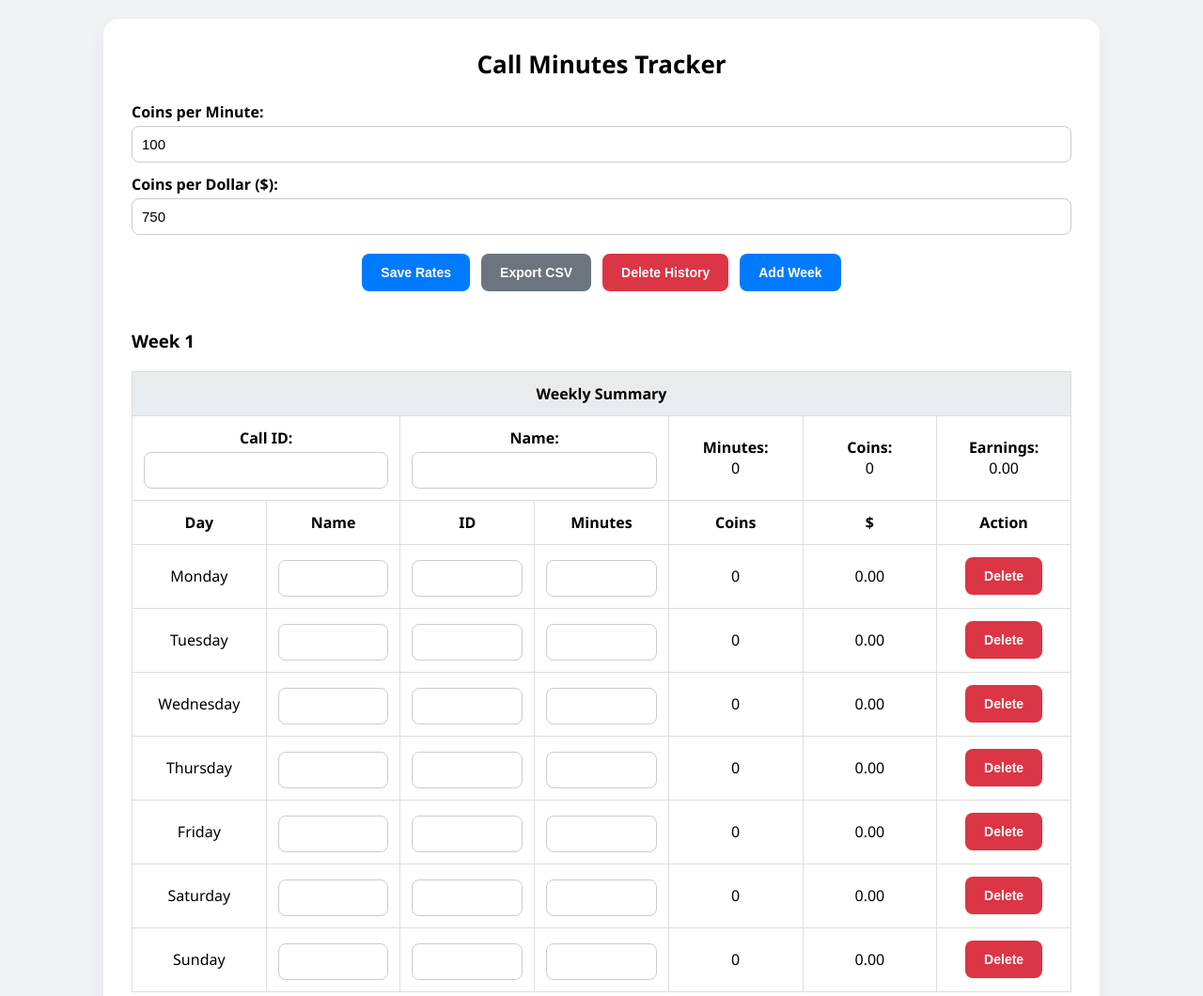
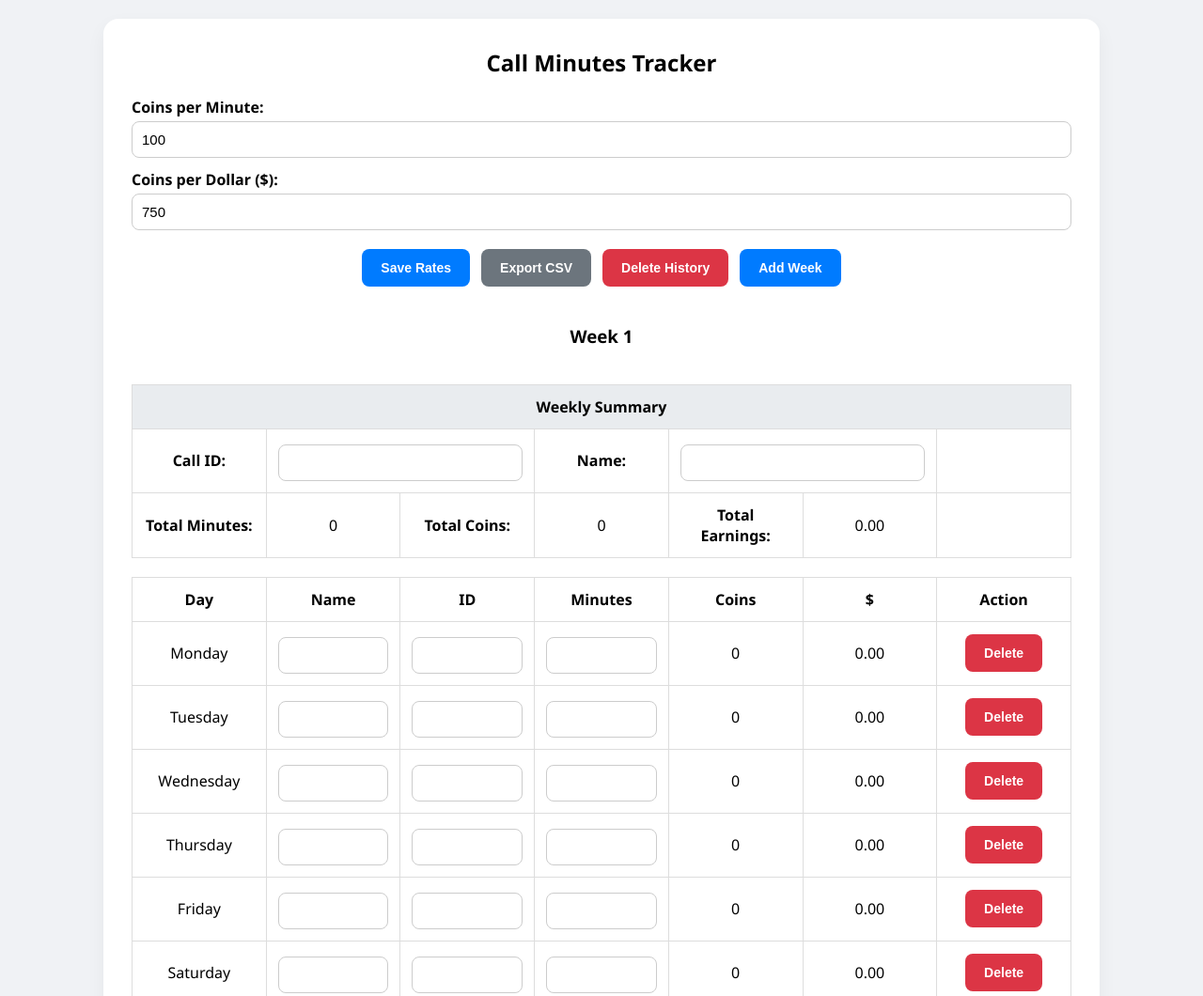
Before and after one commit to coinmaster202/cointracker-full, a website: page public/index.html in a window 1280 px wide. Shown: the top 1060 px of the page at 94% size. Drawn offline with Linux system fonts and the light colour scheme.

Commit message:
Update index.html

```diff
--- a/public/index.html
+++ b/public/index.html
@@ -21,9 +21,8 @@
       box-shadow: 0 8px 20px rgba(0, 0, 0, 0.05);
     }
 
-    h2 {
+    h2, h3 {
       margin-top: 0;
-      font-size: 26px;
       text-align: center;
     }
 
@@ -71,11 +70,20 @@
     .btn-secondary { background: #6c757d; color: white; }
     .btn-secondary:hover { background: #5a6268; }
 
+    .week {
+      margin-top: 40px;
+    }
+
+    .table-wrapper {
+      overflow-x: auto;
+    }
+
     table {
       width: 100%;
       border-collapse: collapse;
       margin-top: 20px;
       table-layout: fixed;
+      min-width: 700px;
     }
 
     th, td {
@@ -86,15 +94,21 @@
     }
 
     td input {
-      width: 95%;
+      width: 90%;
     }
 
     tr:hover {
       background-color: #f8f9fa;
     }
 
-    h3 {
-      margin-top: 40px;
+    @media (max-width: 600px) {
+      input[type="text"], input[type="number"] {
+        font-size: 14px;
+      }
+      th, td {
+        font-size: 13px;
+        padding: 8px;
+      }
     }
   </style>
 </head>
@@ -155,7 +169,7 @@
       let totalMinutes = 0;
       let totalCoins = 0;
 
-      week.querySelectorAll("tbody tr").forEach(row => {
+      week.querySelectorAll("tbody[data-type='calls'] tr").forEach(row => {
         const mins = parseFloat(row.querySelector("td:nth-child(4) input")?.value) || 0;
         totalMinutes += mins;
         totalCoins += calculateCoins(mins);
@@ -170,23 +184,44 @@
       const weekNum = document.querySelectorAll(".week").length + 1;
       const weekDiv = document.createElement("div");
       weekDiv.className = "week";
+
       weekDiv.innerHTML = `
         <h3>Week ${weekNum}</h3>
+
+        <div class="table-wrapper">
           <table>
             <thead>
               <tr><th colspan="7" style="background:#e9ecef">Weekly Summary</th></tr>
+            </thead>
+            <tbody>
               <tr>
-              <td colspan="2"><strong>Call ID:</strong><br><input type="text" /></td>
-              <td colspan="2"><strong>Name:</strong><br><input type="text" /></td>
-              <td><strong>Minutes:</strong><br><span class="summary-minutes">0</span></td>
-              <td><strong>Coins:</strong><br><span class="summary-coins">0</span></td>
-              <td><strong>Earnings:</strong><br><span class="summary-dollars">0.00</span></td>
+                <th>Call ID:</th>
+                <td colspan="2"><input type="text" /></td>
+                <th>Name:</th>
+                <td colspan="2"><input type="text" /></td>
+                <td></td>
               </tr>
+              <tr>
+                <th>Total Minutes:</th>
+                <td><span class="summary-minutes">0</span></td>
+                <th>Total Coins:</th>
+                <td><span class="summary-coins">0</span></td>
+                <th>Total Earnings:</th>
+                <td><span class="summary-dollars">0.00</span></td>
+                <td></td>
+              </tr>
+            </tbody>
+          </table>
+        </div>
+
+        <div class="table-wrapper">
+          <table>
+            <thead>
               <tr>
                 <th>Day</th><th>Name</th><th>ID</th><th>Minutes</th><th>Coins</th><th>$</th><th>Action</th>
               </tr>
             </thead>
-          <tbody>
+            <tbody data-type="calls">
               ${days.map(day => `
                 <tr>
                   <td>${day}</td>
@@ -200,7 +235,9 @@
               `).join("")}
             </tbody>
           </table>
+        </div>
       `;
+
       document.getElementById("weeksContainer").appendChild(weekDiv);
     }
 
@@ -209,7 +246,7 @@
 
       const data = [];
       document.querySelectorAll(".week").forEach((week, wIndex) => {
-        const rows = week.querySelectorAll("tbody tr");
+        const rows = week.querySelectorAll("tbody[data-type='calls'] tr");
         rows.forEach(row => {
           data.push({
             week: wIndex + 1,
@@ -252,7 +289,7 @@
     function exportCSV() {
       let csv = "Week,Day,Name,ID,Minutes,Coins,Dollars\n";
       document.querySelectorAll(".week").forEach((week, wIndex) => {
-        week.querySelectorAll("tbody tr").forEach(row => {
+        week.querySelectorAll("tbody[data-type='calls'] tr").forEach(row => {
           csv += `${wIndex + 1},${row.cells[0].textContent},${row.cells[1].querySelector("input").value},${row.cells[2].querySelector("input").value},${row.cells[3].querySelector("input").value},${row.cells[4].textContent},${row.cells[5].textContent}\n`;
         });
       });
```
Lines whose indentation alone changed are shown as unchanged.
